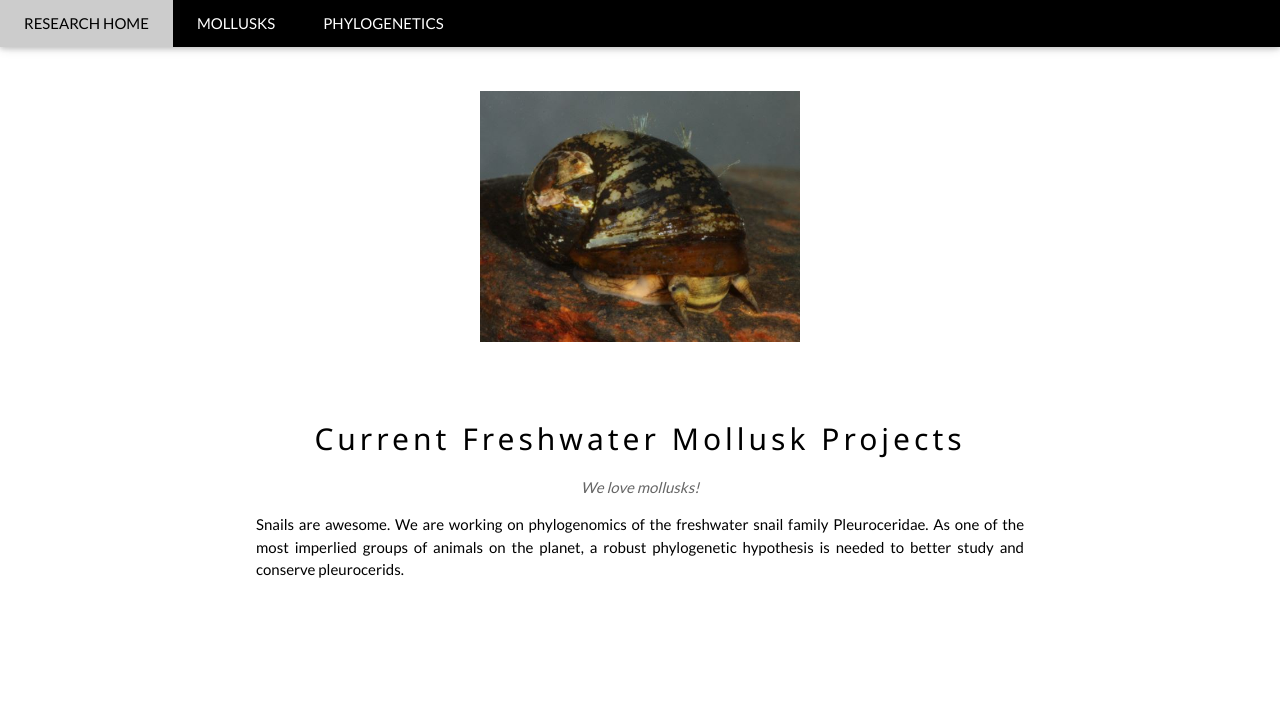
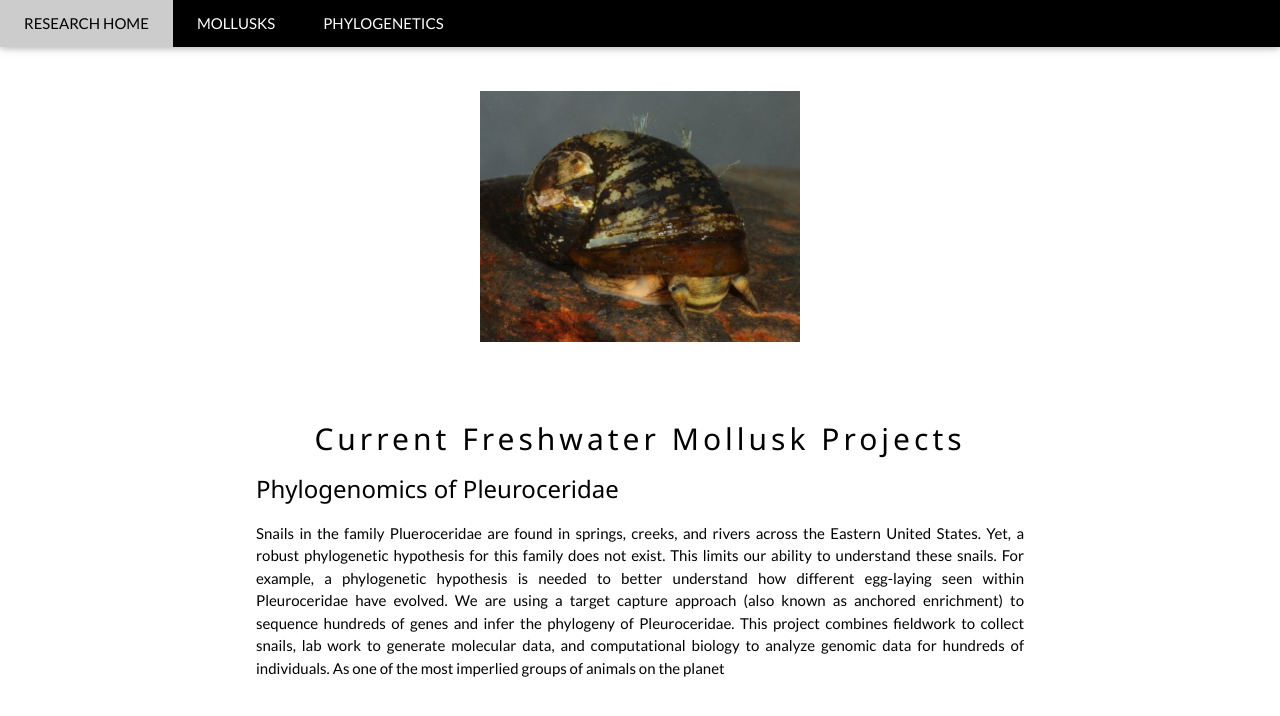
Before and after one commit to NathanWhelan/nathanwhelan.github.io, a Jekyll site: the page projects/mollusks.html, which Jekyll copies as it is, in a window 1280 px wide. Shown: the top 716 px of the page. Built offline with Jekyll 4.4.1, drawn with Linux system fonts in a browser that asks for light colours.

Commit message:
Update mollusks.html

```diff
--- a/projects/mollusks.html
+++ b/projects/mollusks.html
@@ -37,12 +37,15 @@ body {font-family: "Lato", sans-serif}
   </br>
 <img src="/img/LeptoxisAmplaLive.JPG"style="width:25%">
 </div>
-<!-- The Band Section -->
+<!-- The Projecs Section -->
   <div class="w3-container w3-content w3-center w3-padding-64" style="max-width:800px" id="band">
     <h2 class="w3-wide">Current Freshwater Mollusk Projects</h2>
-    <p class="w3-opacity"><i>We love mollusks!</i></p>
-    <p class="w3-justify">Snails are awesome. We are working on phylogenomics of the freshwater snail family Pleuroceridae. As one of the most imperlied groups of animals on the planet, a robust phylogenetic hypothesis is needed to better study and conserve pleurocerids. </p>
- <!--   <div class="w3-row w3-padding-32">
+   <!-- <p class="w3-opacity"><i>We love mollusks!</i></p> -->
+    <h3 class="w3-justify">Phylogenomics of Pleuroceridae</h3>
+    <p class="w3-justify">Snails in the family Plueroceridae are found in springs, creeks, and rivers across the Eastern United States. Yet, a robust phylogenetic hypothesis for this family does not exist. This limits our ability to understand these snails. For example, a phylogenetic hypothesis is needed to better understand how different egg-laying seen within Pleuroceridae have evolved. We are using a target capture approach (also known as anchored enrichment) to sequence hundreds of genes and infer the phylogeny of Pleuroceridae. This project combines fieldwork to collect snails, lab work to generate molecular data, and computational biology to analyze genomic data for hundreds of individuals. As one of the most imperlied groups of animals on the planet</p>
+
+
+    <!--   <div class="w3-row w3-padding-32">
       <div class="w3-third">
         <p>Name</p>
         <img src="/w3images/bandmember.jpg" class="w3-round w3-margin-bottom" alt="Random Name" style="width:60%">
```
